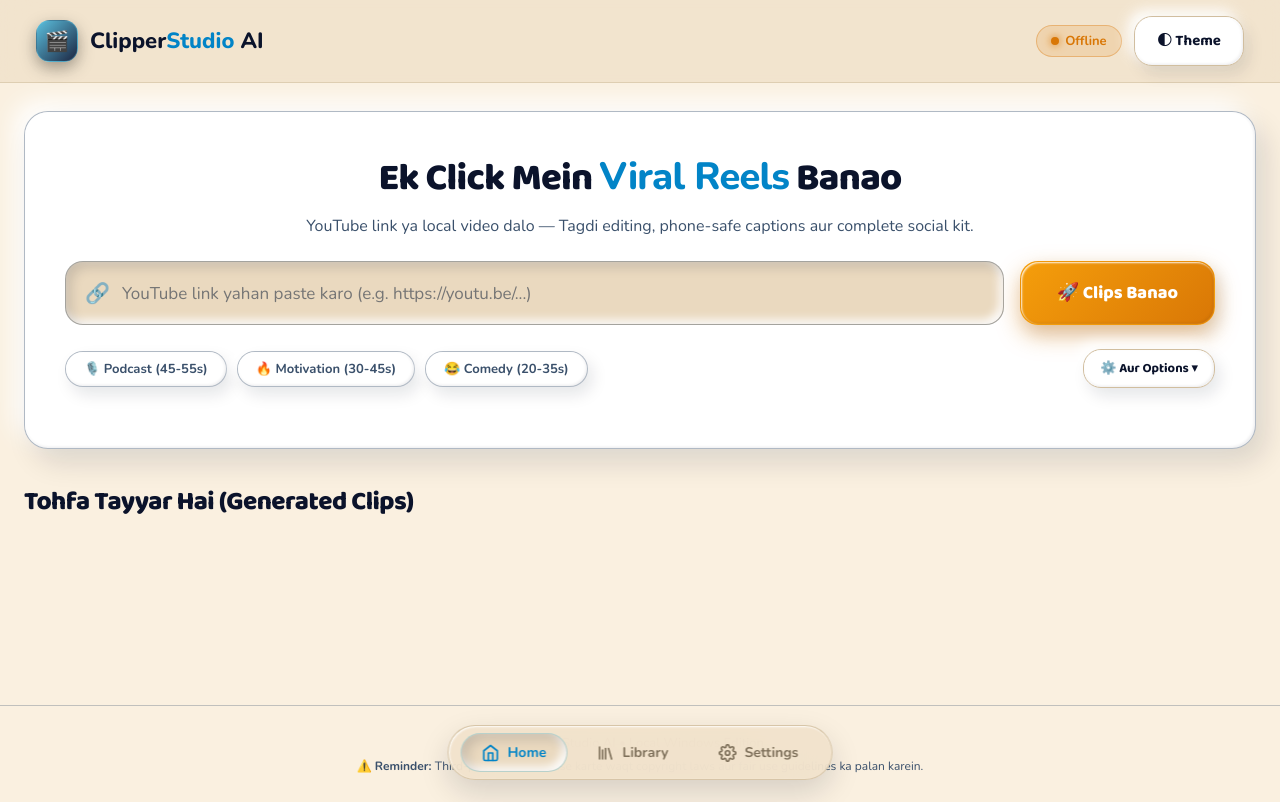
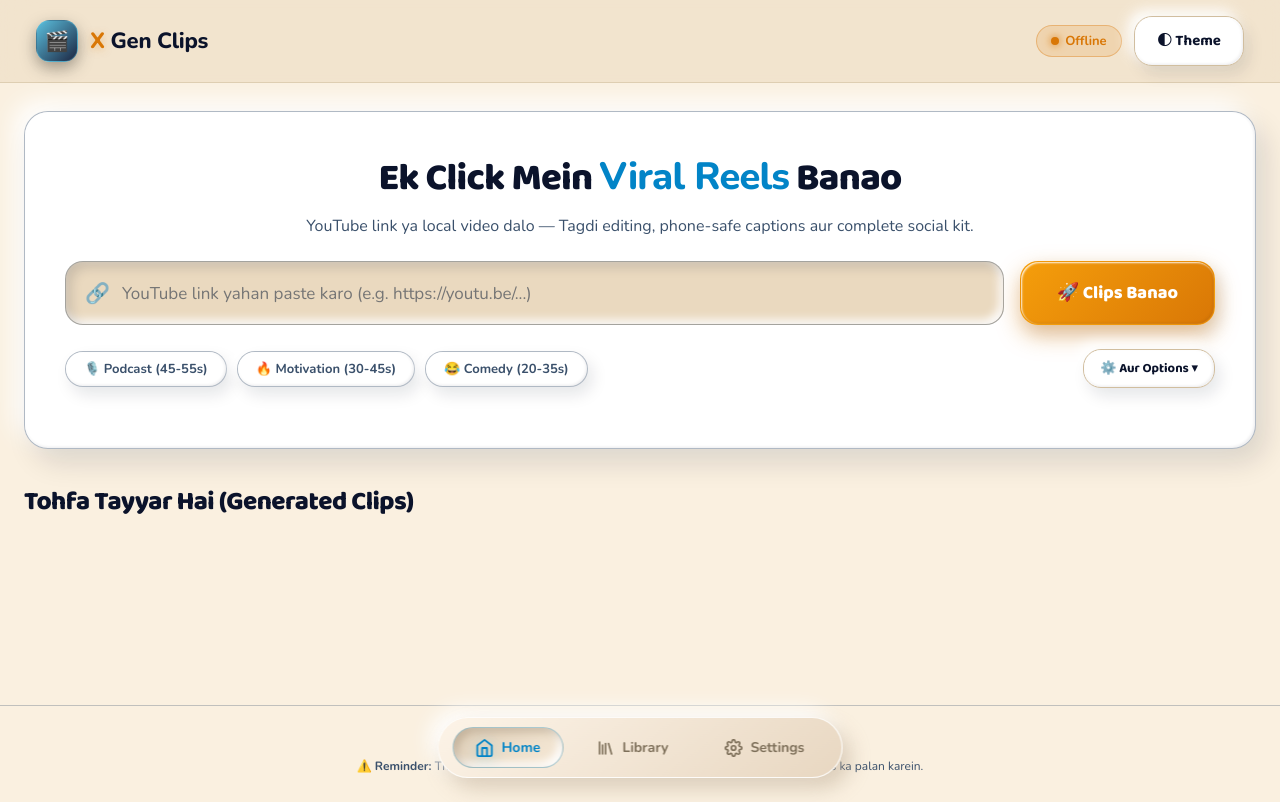
Before and after one commit to sjjacssj-beep/X-Gen-Clips, a plain HTML site: page frontend/index.html in a window 1280 px wide. Both pictures are taken after a click on the button "🌓 Theme". Drawn offline with nearby package versions, Linux system fonts and the light colour scheme; no server answers.

Commit message:
Update app branding to 'X Gen Clips', add xgenclips_ file prefix, and redesign lower nav in Neomorphism

```diff
--- a/frontend/css/claymorphism.css
+++ b/frontend/css/claymorphism.css
@@ -275,10 +275,13 @@ h1, h2, h3, h4 {
   font-size: 22px;
   font-weight: 800;
   color: var(--text-primary);
+  letter-spacing: -0.3px;
 }
 
-.brand-title span {
-  color: var(--accent-sky);
+.brand-title .brand-x {
+  color: #D97706;
+  font-weight: 900;
+  text-shadow: 0 2px 8px rgba(217, 119, 6, 0.35);
 }
 
 .header-actions {
--- a/frontend/css/components.css
+++ b/frontend/css/components.css
@@ -534,37 +534,39 @@
 }
 
 /* ========================================= */
-/* iOS-STYLE FLOATING PILL TAB BAR (BOTTOM)  */
+/* NEOMORPHIC FLOATING NAVIGATION BAR        */
 /* ========================================= */
 .ios-tab-bar {
   position: fixed;
-  bottom: calc(20px + env(safe-area-inset-bottom, 0px));
+  bottom: calc(22px + env(safe-area-inset-bottom, 0px));
   left: 50%;
   transform: translateX(-50%);
   z-index: 90;
   display: flex;
   align-items: center;
-  gap: 8px;
-  padding: 7px 12px;
-  background: rgba(28, 37, 65, 0.88);
-  backdrop-filter: blur(20px);
-  -webkit-backdrop-filter: blur(20px);
+  gap: 10px;
+  padding: 9px 14px;
+  background: linear-gradient(145deg, #18223d, #111a33);
   border-radius: var(--radius-pill);
-  box-shadow: 0 16px 36px rgba(0, 0, 0, 0.6), inset 1px 1px 2px rgba(255, 255, 255, 0.15);
-  border: 1px solid rgba(58, 80, 107, 0.55);
+  /* Classic Soft Neomorphic Dual Drop Shadows */
+  box-shadow: 8px 10px 22px rgba(4, 8, 18, 0.75), -8px -8px 20px rgba(45, 63, 94, 0.35);
+  border: 1px solid rgba(255, 255, 255, 0.07);
+  backdrop-filter: blur(12px);
+  -webkit-backdrop-filter: blur(12px);
+  transition: all 0.3s cubic-bezier(0.4, 0, 0.2, 1);
 }
 
 [data-theme="light"] .ios-tab-bar {
-  background: rgba(241, 226, 203, 0.92);
-  box-shadow: 0 12px 30px rgba(11, 19, 43, 0.15), inset 1px 1px 2px rgba(255, 255, 255, 0.9);
-  border: 1px solid rgba(209, 190, 159, 0.8);
+  background: linear-gradient(145deg, #fdf4e8, #e8d7c1);
+  box-shadow: 8px 10px 20px rgba(180, 160, 135, 0.45), -8px -8px 20px #ffffff;
+  border: 1px solid rgba(255, 255, 255, 0.85);
 }
 
 .ios-tab-item {
   display: flex;
   align-items: center;
   gap: 8px;
-  padding: 9px 20px;
+  padding: 10px 22px;
   border-radius: var(--radius-pill);
   font-family: var(--font-heading);
   font-size: 14px;
@@ -572,21 +574,34 @@
   color: var(--text-muted);
   cursor: pointer;
   user-select: none;
+  background: transparent;
   border: 1px solid transparent;
-  transition: all 0.2s cubic-bezier(0.4, 0, 0.2, 1);
+  transition: all 0.25s cubic-bezier(0.4, 0, 0.2, 1);
 }
 
 .ios-tab-item:hover {
   color: var(--text-primary);
-  background: rgba(255, 255, 255, 0.05);
+  /* Soft raised neomorphic extrusion on hover */
+  box-shadow: 4px 5px 12px rgba(5, 10, 22, 0.6), -4px -4px 10px rgba(58, 80, 107, 0.3);
 }
 
-/* Selected Tab: Inset Well Shadow + Sky Blue */
+[data-theme="light"] .ios-tab-item:hover {
+  box-shadow: 4px 5px 12px rgba(180, 160, 135, 0.35), -4px -4px 10px #ffffff;
+}
+
+/* Selected Tab: Inset Neomorphic Sunken Well */
 .ios-tab-item.active {
-  background: var(--bg-inset);
+  background: linear-gradient(145deg, #0e162d, #141f39);
   color: var(--accent-sky);
-  box-shadow: var(--clay-inset);
-  border-color: rgba(91, 192, 222, 0.35);
+  box-shadow: inset 5px 5px 10px rgba(4, 7, 16, 0.8), inset -5px -5px 10px rgba(58, 80, 107, 0.35);
+  border: 1px solid rgba(91, 192, 222, 0.35);
+}
+
+[data-theme="light"] .ios-tab-item.active {
+  background: linear-gradient(145deg, #dfcfb8, #f8ebd9);
+  color: #0284C7;
+  box-shadow: inset 4px 4px 8px rgba(160, 140, 115, 0.45), inset -4px -4px 8px #ffffff;
+  border: 1px solid rgba(2, 132, 199, 0.3);
 }
 
 .ios-tab-icon {
@@ -594,6 +609,12 @@
   display: flex;
   align-items: center;
   justify-content: center;
+  transition: transform 0.2s ease;
+}
+
+.ios-tab-item.active .ios-tab-icon {
+  transform: scale(1.08);
+  filter: drop-shadow(0 2px 6px rgba(91, 192, 222, 0.45));
 }
 
 /* Library View */
--- a/frontend/index.html
+++ b/frontend/index.html
@@ -3,9 +3,9 @@
 <head>
   <meta charset="UTF-8">
   <meta name="viewport" content="width=device-width, initial-scale=1.0, viewport-fit=cover">
-  <title>Clipper Studio AI — Viral Short-Form Video Engine</title>
-  <link rel="stylesheet" href="/css/claymorphism.css?v=3.0">
-  <link rel="stylesheet" href="/css/components.css?v=3.0">
+  <title>X Gen Clips — Viral Short-Form Video Engine</title>
+  <link rel="stylesheet" href="/css/claymorphism.css?v=3.1">
+  <link rel="stylesheet" href="/css/components.css?v=3.1">
   <link rel="preconnect" href="https://fonts.googleapis.com">
   <link rel="preconnect" href="https://fonts.gstatic.com" crossorigin>
 </head>
@@ -15,7 +15,7 @@
   <header class="app-header">
     <a href="#" onclick="App.switchTab('home'); return false;" class="brand-logo">
       <div class="brand-icon">🎬</div>
-      <div class="brand-title">Clipper<span>Studio</span> AI</div>
+      <div class="brand-title"><span class="brand-x">X</span> Gen Clips</div>
     </a>
 
     <div class="header-actions">
@@ -334,14 +334,14 @@
 
   <!-- Footer -->
   <footer class="app-footer">
-    <div>Clipper Studio AI • Local Windows Edition</div>
+    <div>X Gen Clips • Local Windows Edition</div>
     <div class="copyright-reminder">
       ⚠️ <strong>Reminder:</strong> Third-party videos ka use karte waqt copyright laws aur fair use guidelines ka palan karein.
     </div>
   </footer>
 
-  <script src="/js/player.js?v=3.0"></script>
-  <script src="/js/social.js?v=3.0"></script>
-  <script src="/js/app.js?v=3.0"></script>
+  <script src="/js/player.js?v=3.1"></script>
+  <script src="/js/social.js?v=3.1"></script>
+  <script src="/js/app.js?v=3.1"></script>
 </body>
 </html>
--- a/frontend/js/app.js
+++ b/frontend/js/app.js
@@ -1,4 +1,4 @@
-// Main Application Controller — iOS Claymorphic Navy Edition
+// Main Application Controller — X Gen Clips (iOS Claymorphism + Neomorphism)
 
 const App = {
   currentTab: 'home',
@@ -628,7 +628,7 @@ const App = {
             <button class="clay-btn clay-btn-primary btn-copy-all" onclick="SocialManager.copyAllForPlatform(${clip.id}, 'youtube')">
               📋 Sab Copy Karo
             </button>
-            <a href="/video/${clip.filename}" download class="clay-btn clay-btn-sky">
+            <a href="/video/${clip.filename}" download="${clip.filename.startsWith('xgenclips_') ? clip.filename : 'xgenclips_' + clip.filename}" class="clay-btn clay-btn-sky">
               💾 Download MP4
             </a>
             <button class="clay-btn" onclick="SocialManager.downloadZip('${clip.filename}')">
```
Also changed, not shown: 6 other files.
